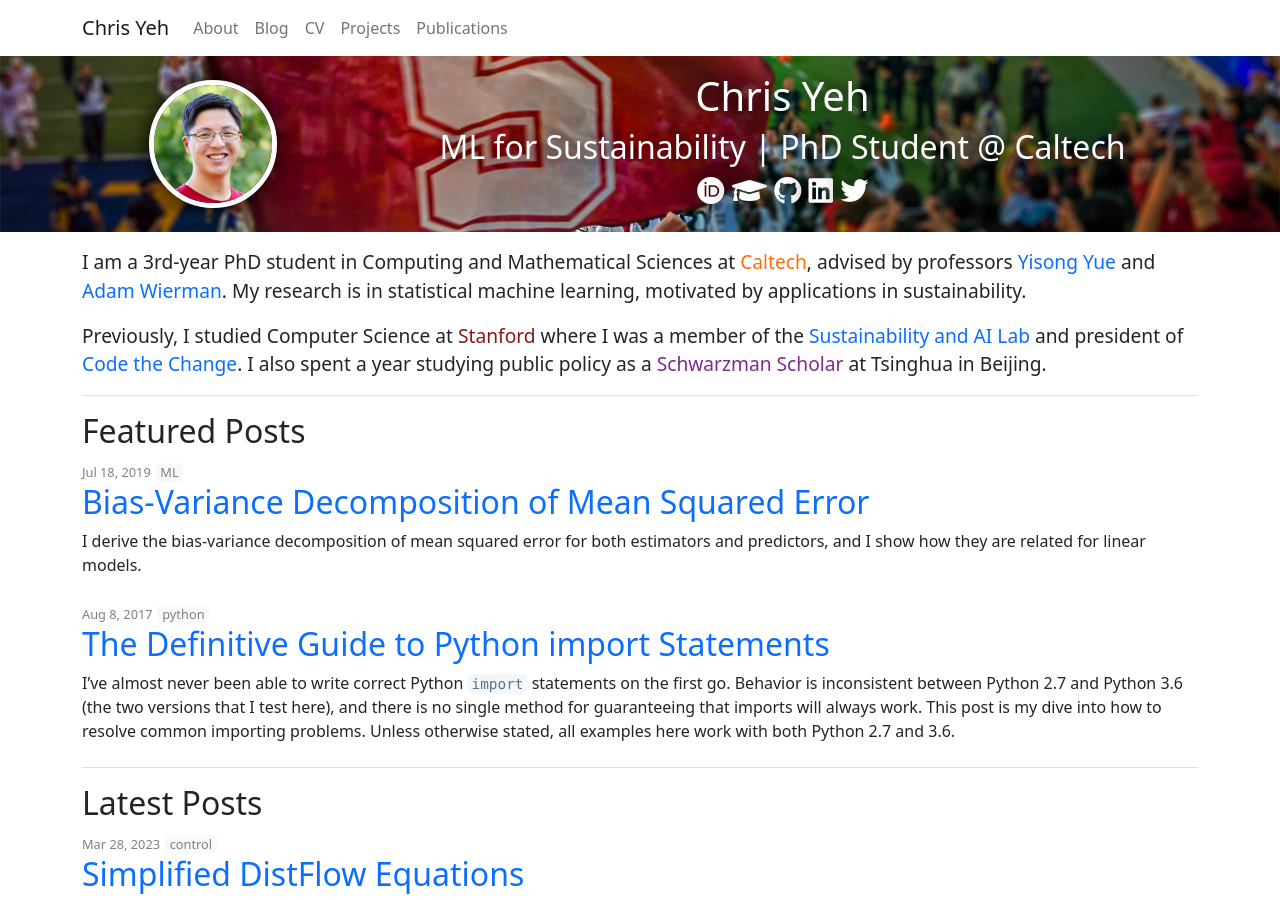
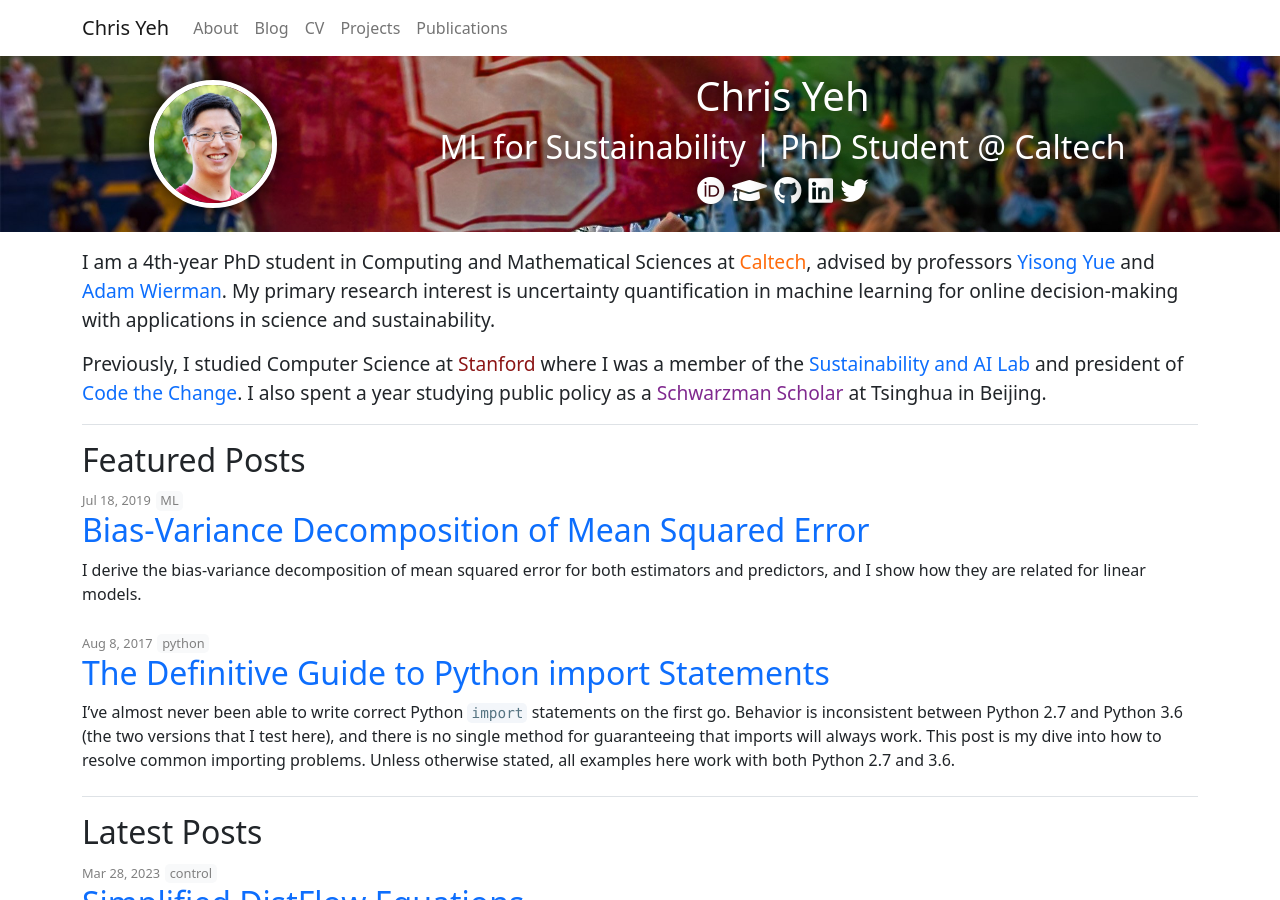
Before and after one commit to chrisyeh96/chrisyeh96.github.io, a Jekyll site: the page built from index.md, in a window 1280 px wide and 900 px high. Built offline with Jekyll 4.4.1, drawn with Linux system fonts in a browser that asks for light colours.

Commit message:
Home+About: update to 4th year PhD, update research interests

```diff
--- a/index.md
+++ b/index.md
@@ -6,6 +6,6 @@ use_code: true
 use_math: true
 ---
 
-I am a 3rd-year PhD student in Computing and Mathematical Sciences at [<span class="caltech-orange">Caltech</span>](https://cms.caltech.edu/), advised by professors [Yisong Yue](http://www.yisongyue.com/) and [Adam Wierman](https://adamwierman.com/). My research is in statistical machine learning, motivated by applications in sustainability.
+I am a 4th-year PhD student in Computing and Mathematical Sciences at [<span class="caltech-orange">Caltech</span>](https://cms.caltech.edu/), advised by professors [Yisong Yue](http://www.yisongyue.com/) and [Adam Wierman](https://adamwierman.com/). My primary research interest is uncertainty quantification in machine learning for online decision-making with applications in science and sustainability.
 
 Previously, I studied Computer Science at [<span class="cardinal-red">Stanford</span>](https://cs.stanford.edu/) where I was a member of the [Sustainability and AI Lab](https://sustain.stanford.edu/) and president of [Code the Change](https://codethechange.stanford.edu/). I also spent a year studying public policy as a [<span class="schwarzman-purple">Schwarzman Scholar</span>](https://www.schwarzmanscholars.org/) at Tsinghua in Beijing.
```
Also changed, not shown: about.md (+1 -1 lines).
